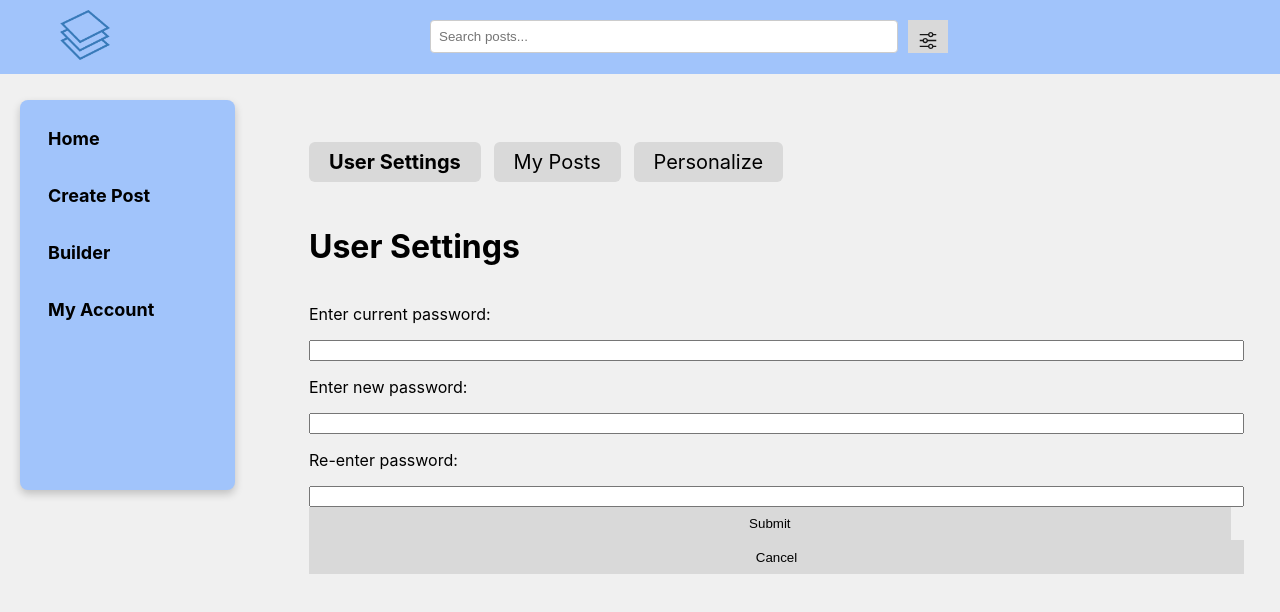
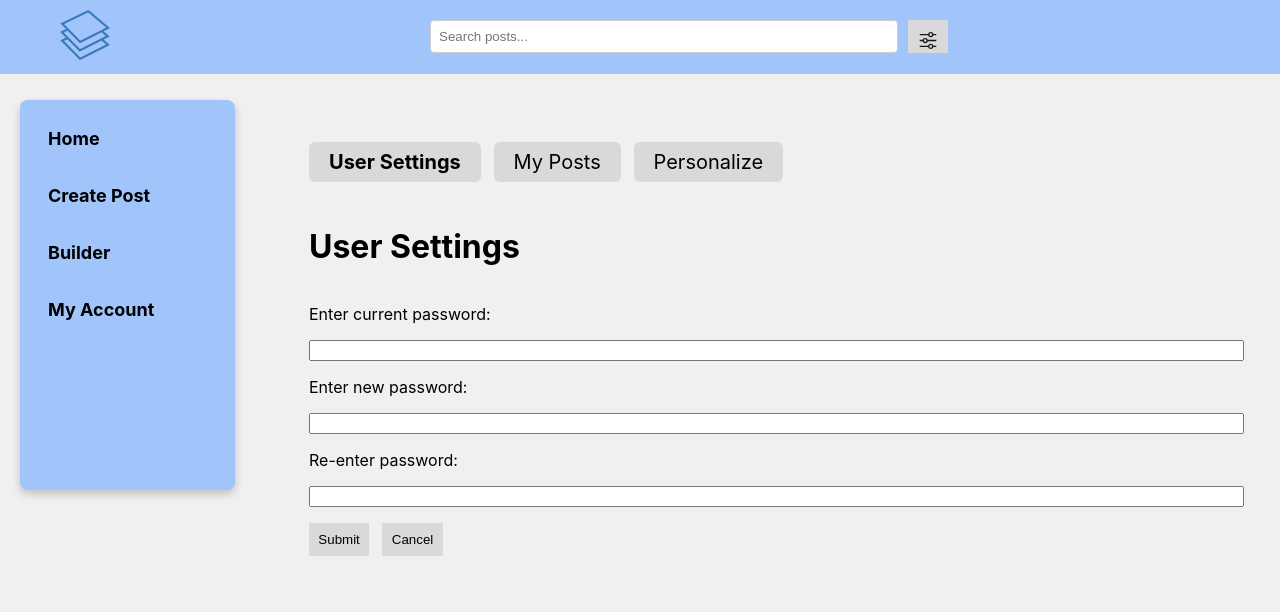
Before and after one commit to 20201141/NSF, a React (Create React App) app: page /account in a window 1280 px wide. Both pictures are taken after a click on the button "Change Password". Shown: the top 612 px of the page. Built offline with nearby package versions, Linux system fonts and the light colour scheme; no server answers.

Commit message:
group buttons for better css

```diff
--- a/src/account/Settings.tsx
+++ b/src/account/Settings.tsx
@@ -41,8 +41,10 @@ const Settings: React.FC = () => {
           <p className="label">Re-enter password: </p>
           <input type="password" value={reenterPassword} onChange={(e) => setReenterPassword(e.target.value)} />
           {errorMessage && <p className="error">{errorMessage}</p>}
-          <Button className="submit" onClick={handleSubmit}>Submit</Button>
-          <Button onClick={handleClick}>Cancel</Button>
+          <div className="buttons">
+            <Button className="submit" onClick={handleSubmit}>Submit</Button>
+            <Button onClick={handleClick}>Cancel</Button>
+          </div>
         </div>
       ) : (
         <div>
--- a/src/account/UserSettings.css
+++ b/src/account/UserSettings.css
@@ -40,6 +40,10 @@ li a.active {
   flex-direction: column;
 }
 
+.buttons {
+  margin-top: 1em;
+}
+
 button {
   border: none;
   background-color: #D9D9D9;
```
